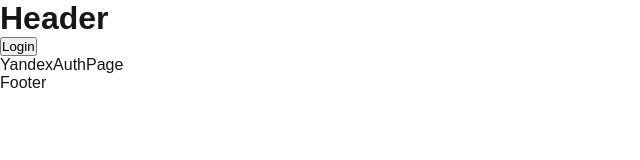
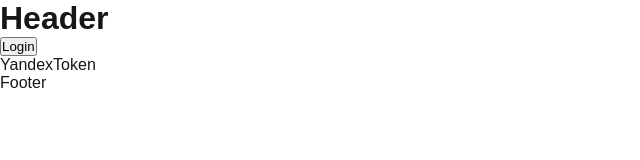
Before and after one commit to andrey-zinoviev-dev/tutors, a Next.js app: page /auth/yandex in a window 1280 px wide. Shown: the top 160 px of the page, without its empty margins (0-640 px from the left). Built offline with nearby package versions, Linux system fonts and the light colour scheme.

Commit message:
wrapped useSearchParams in Suspense

```diff
--- a/src/app/auth/yandex/page.tsx
+++ b/src/app/auth/yandex/page.tsx
@@ -1,10 +1,17 @@
 'use client';
 
+import { Suspense } from "react";
 import { useSearchParams } from "next/navigation";
 
-export default function YandexAuthPage() {
+function YandexToken() {
     const searchParams = useSearchParams();
     const code = searchParams.get('access_token');
     console.log(code);
-    return <div>YandexAuthPage</div>;
+    return <div>YandexToken</div>;
 }
+
+export default function YandexAuthPage() {
+    return <Suspense fallback={<div>Loading...</div>}>
+        <YandexToken />
+    </Suspense>;
+}
```
